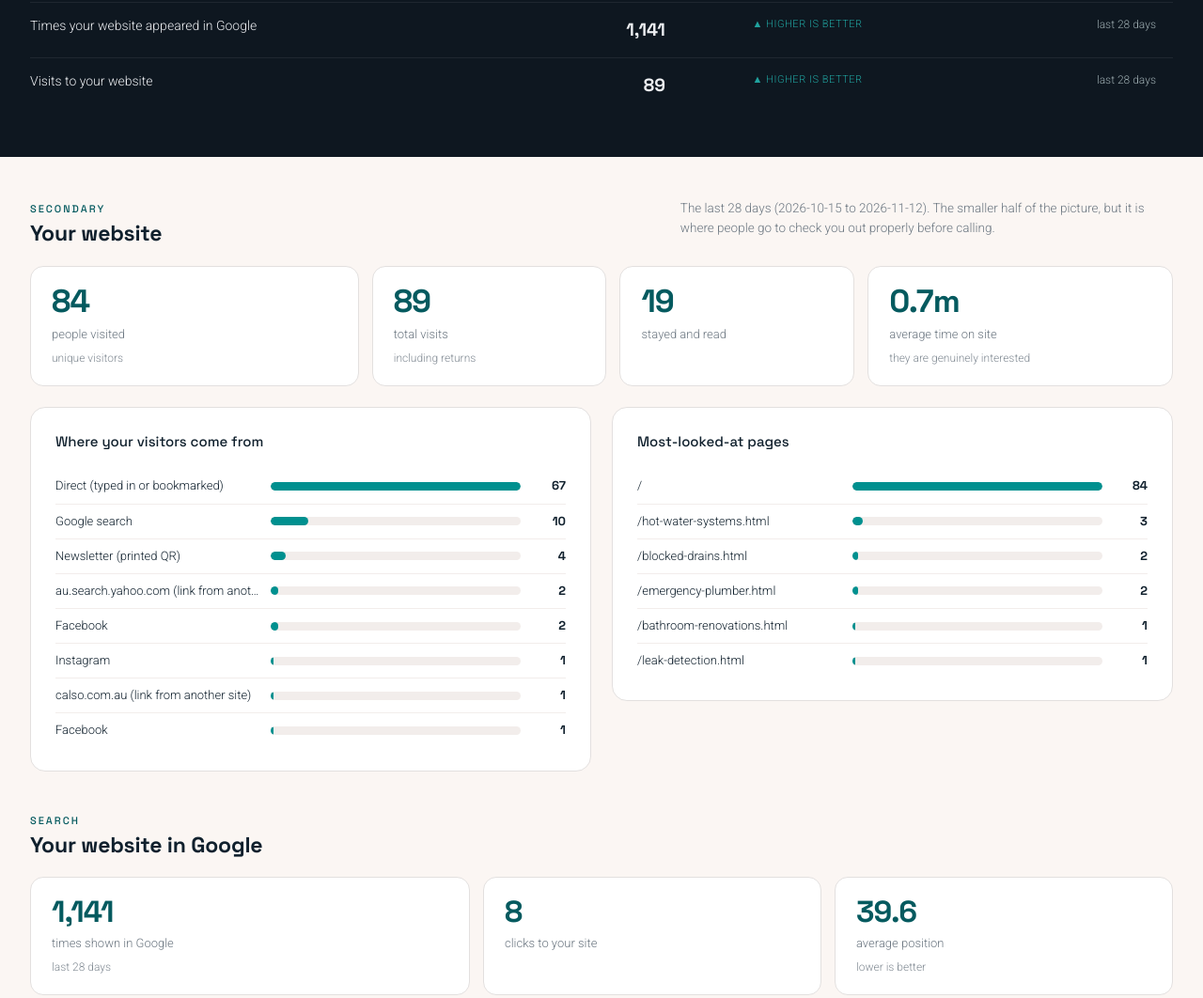
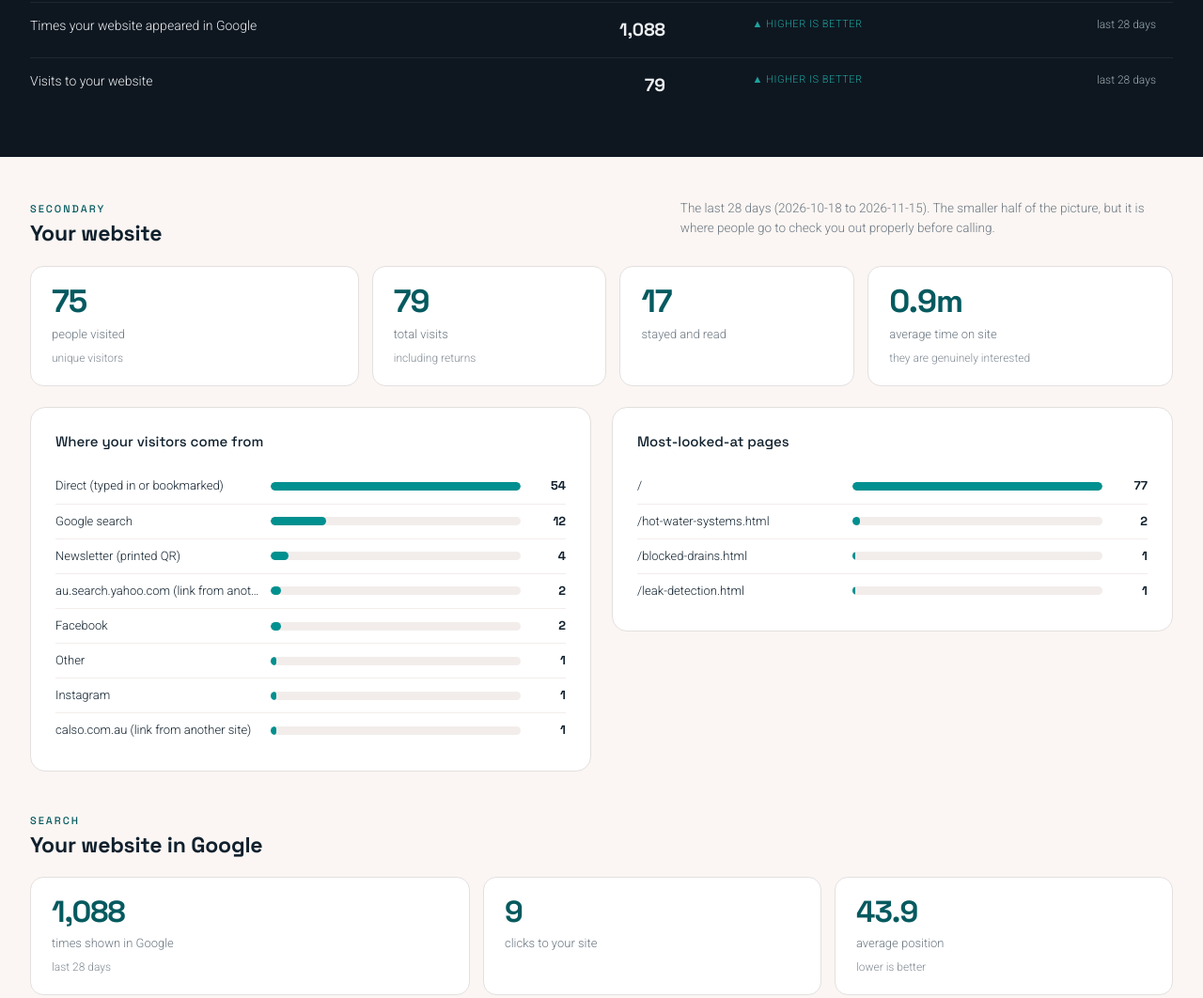
Before and after one commit to ferrisbueller92/coastal-ways-plumbing, a plain HTML site: page analytics/index.html in a window 1280 px wide. Shown: the part 3256-4318 px from the top of the page at 94% size. Drawn offline with Linux system fonts and the light colour scheme.

Commit message:
cos: refresh CWP website analytics

```diff
--- a/analytics/index.html
+++ b/analytics/index.html
@@ -277,24 +277,24 @@ footer b{color:var(--brand-teal)}footer a{color:var(--brand-teal)}
   and six months we can put the new numbers beside them and see honestly whether what we did
   worked. If something we try does not move these, we will say so and change the plan rather than
   keep going.</p>
-  <table><tbody><tr><td>People who saw your Google listing</td><td class="bm-v">594</td><td class="bm-d up">&#9650; higher is better</td><td class="td-sub">6 months to Aug 2026</td></tr><tr><td>Phone calls from the listing</td><td class="bm-v">13</td><td class="bm-d up">&#9650; higher is better</td><td class="td-sub">same period</td></tr><tr><td>Website clicks from the listing</td><td class="bm-v">20</td><td class="bm-d up">&#9650; higher is better</td><td class="td-sub">same period</td></tr><tr><td>Direction requests</td><td class="bm-v">107</td><td class="bm-d down">&#9660; lower is better</td><td class="td-sub">the one number we want to see fall</td></tr><tr><td>Search terms your listing appears for</td><td class="bm-v">&lt;50 distinct terms</td><td class="bm-d up">&#9650; higher is better</td><td class="td-sub">we want this to rise</td></tr><tr><td>Google reviews</td><td class="bm-v">6 at 5.0★</td><td class="bm-d up">&#9650; higher is better</td><td class="td-sub">as at 19 Aug 2026</td></tr><tr><td>Times your website appeared in Google</td><td class="bm-v">1,141</td><td class="bm-d up">&#9650; higher is better</td><td class="td-sub">last 28 days</td></tr><tr><td>Visits to your website</td><td class="bm-v">89</td><td class="bm-d up">&#9650; higher is better</td><td class="td-sub">last 28 days</td></tr></tbody></table>
+  <table><tbody><tr><td>People who saw your Google listing</td><td class="bm-v">594</td><td class="bm-d up">&#9650; higher is better</td><td class="td-sub">6 months to Aug 2026</td></tr><tr><td>Phone calls from the listing</td><td class="bm-v">13</td><td class="bm-d up">&#9650; higher is better</td><td class="td-sub">same period</td></tr><tr><td>Website clicks from the listing</td><td class="bm-v">20</td><td class="bm-d up">&#9650; higher is better</td><td class="td-sub">same period</td></tr><tr><td>Direction requests</td><td class="bm-v">107</td><td class="bm-d down">&#9660; lower is better</td><td class="td-sub">the one number we want to see fall</td></tr><tr><td>Search terms your listing appears for</td><td class="bm-v">&lt;50 distinct terms</td><td class="bm-d up">&#9650; higher is better</td><td class="td-sub">we want this to rise</td></tr><tr><td>Google reviews</td><td class="bm-v">6 at 5.0★</td><td class="bm-d up">&#9650; higher is better</td><td class="td-sub">as at 19 Aug 2026</td></tr><tr><td>Times your website appeared in Google</td><td class="bm-v">1,088</td><td class="bm-d up">&#9650; higher is better</td><td class="td-sub">last 28 days</td></tr><tr><td>Visits to your website</td><td class="bm-v">79</td><td class="bm-d up">&#9650; higher is better</td><td class="td-sub">last 28 days</td></tr></tbody></table>
 </div></div>
 
 <div class="wrap">
   <div class="sec">
     <div class="sec-h"><div><div class="eyebrow">Secondary</div><h2>Your website</h2></div>
-      <p class="sub" style="margin:0">The last 28 days (2026-10-15 to 2026-11-12). The smaller half of the
+      <p class="sub" style="margin:0">The last 28 days (2026-10-18 to 2026-11-15). The smaller half of the
       picture, but it is where people go to check you out properly before calling.</p></div>
-    <div class="wtiles"><div class="ht "><div class="ht-n">84</div><div class="ht-l">people visited</div><div class="ht-note">unique visitors</div></div><div class="ht "><div class="ht-n">89</div><div class="ht-l">total visits</div><div class="ht-note">including returns</div></div><div class="ht "><div class="ht-n">19</div><div class="ht-l">stayed and read</div></div><div class="ht "><div class="ht-n">0.7m</div><div class="ht-l">average time on site</div><div class="ht-note">they are genuinely interested</div></div></div>
+    <div class="wtiles"><div class="ht "><div class="ht-n">75</div><div class="ht-l">people visited</div><div class="ht-note">unique visitors</div></div><div class="ht "><div class="ht-n">79</div><div class="ht-l">total visits</div><div class="ht-note">including returns</div></div><div class="ht "><div class="ht-n">17</div><div class="ht-l">stayed and read</div></div><div class="ht "><div class="ht-n">0.9m</div><div class="ht-l">average time on site</div><div class="ht-note">they are genuinely interested</div></div></div>
     <div class="r3" style="margin-top:22px">
-      <div class="panel"><div class="panel-h"><h3>Where your visitors come from</h3></div><div class="mini"><span class="mini-l">Direct (typed in or bookmarked)</span><span class="mini-track"><i style="width:100%"></i></span><span class="mini-v">67</span></div><div class="mini"><span class="mini-l">Google search</span><span class="mini-track"><i style="width:15%"></i></span><span class="mini-v">10</span></div><div class="mini"><span class="mini-l">Newsletter (printed QR)</span><span class="mini-track"><i style="width:6%"></i></span><span class="mini-v">4</span></div><div class="mini"><span class="mini-l">au.search.yahoo.com (link from another site)</span><span class="mini-track"><i style="width:3%"></i></span><span class="mini-v">2</span></div><div class="mini"><span class="mini-l">Facebook</span><span class="mini-track"><i style="width:3%"></i></span><span class="mini-v">2</span></div><div class="mini"><span class="mini-l">Instagram</span><span class="mini-track"><i style="width:1%"></i></span><span class="mini-v">1</span></div><div class="mini"><span class="mini-l">calso.com.au (link from another site)</span><span class="mini-track"><i style="width:1%"></i></span><span class="mini-v">1</span></div><div class="mini"><span class="mini-l">Facebook</span><span class="mini-track"><i style="width:1%"></i></span><span class="mini-v">1</span></div></div>
-      <div class="panel"><div class="panel-h"><h3>Most-looked-at pages</h3></div><div class="mini"><span class="mini-l">/</span><span class="mini-track"><i style="width:100%"></i></span><span class="mini-v">84</span></div><div class="mini"><span class="mini-l">/hot-water-systems.html</span><span class="mini-track"><i style="width:4%"></i></span><span class="mini-v">3</span></div><div class="mini"><span class="mini-l">/blocked-drains.html</span><span class="mini-track"><i style="width:2%"></i></span><span class="mini-v">2</span></div><div class="mini"><span class="mini-l">/emergency-plumber.html</span><span class="mini-track"><i style="width:2%"></i></span><span class="mini-v">2</span></div><div class="mini"><span class="mini-l">/bathroom-renovations.html</span><span class="mini-track"><i style="width:1%"></i></span><span class="mini-v">1</span></div><div class="mini"><span class="mini-l">/leak-detection.html</span><span class="mini-track"><i style="width:1%"></i></span><span class="mini-v">1</span></div></div>
+      <div class="panel"><div class="panel-h"><h3>Where your visitors come from</h3></div><div class="mini"><span class="mini-l">Direct (typed in or bookmarked)</span><span class="mini-track"><i style="width:100%"></i></span><span class="mini-v">54</span></div><div class="mini"><span class="mini-l">Google search</span><span class="mini-track"><i style="width:22%"></i></span><span class="mini-v">12</span></div><div class="mini"><span class="mini-l">Newsletter (printed QR)</span><span class="mini-track"><i style="width:7%"></i></span><span class="mini-v">4</span></div><div class="mini"><span class="mini-l">au.search.yahoo.com (link from another site)</span><span class="mini-track"><i style="width:4%"></i></span><span class="mini-v">2</span></div><div class="mini"><span class="mini-l">Facebook</span><span class="mini-track"><i style="width:4%"></i></span><span class="mini-v">2</span></div><div class="mini"><span class="mini-l">Other</span><span class="mini-track"><i style="width:2%"></i></span><span class="mini-v">1</span></div><div class="mini"><span class="mini-l">Instagram</span><span class="mini-track"><i style="width:2%"></i></span><span class="mini-v">1</span></div><div class="mini"><span class="mini-l">calso.com.au (link from another site)</span><span class="mini-track"><i style="width:2%"></i></span><span class="mini-v">1</span></div></div>
+      <div class="panel"><div class="panel-h"><h3>Most-looked-at pages</h3></div><div class="mini"><span class="mini-l">/</span><span class="mini-track"><i style="width:100%"></i></span><span class="mini-v">77</span></div><div class="mini"><span class="mini-l">/hot-water-systems.html</span><span class="mini-track"><i style="width:3%"></i></span><span class="mini-v">2</span></div><div class="mini"><span class="mini-l">/blocked-drains.html</span><span class="mini-track"><i style="width:1%"></i></span><span class="mini-v">1</span></div><div class="mini"><span class="mini-l">/leak-detection.html</span><span class="mini-track"><i style="width:1%"></i></span><span class="mini-v">1</span></div></div>
     </div>
   </div>
 
   <div class="sec">
     <div class="sec-h"><div><div class="eyebrow">Search</div><h2>Your website in Google</h2></div></div>
-    <div class="stiles"><div class="ht "><div class="ht-n">1,141</div><div class="ht-l">times shown in Google</div><div class="ht-note">last 28 days</div></div><div class="ht "><div class="ht-n">8</div><div class="ht-l">clicks to your site</div></div><div class="ht "><div class="ht-n">39.6</div><div class="ht-l">average position</div><div class="ht-note">lower is better</div></div></div>
+    <div class="stiles"><div class="ht "><div class="ht-n">1,088</div><div class="ht-l">times shown in Google</div><div class="ht-note">last 28 days</div></div><div class="ht "><div class="ht-n">9</div><div class="ht-l">clicks to your site</div></div><div class="ht "><div class="ht-n">43.9</div><div class="ht-l">average position</div><div class="ht-note">lower is better</div></div></div>
     <div class="panel" style="margin-top:22px"><div class="panel-h"><h3>Your newsletter ad</h3>
       <p class="sub">The QR code on the printed ad is tracked separately.</p></div><div class="mini"><span class="mini-l">local_monthly · Newsletter (printed QR)</span><span class="mini-track"><i style="width:100%"></i></span><span class="mini-v">4</span></div></div>
   </div>
@@ -306,6 +306,6 @@ footer b{color:var(--brand-teal)}footer a{color:var(--brand-teal)}
     <ul><li>Enquiries through the website. The contact form is not yet wired to report submissions.</li><li>Click-to-call on the website. Taps on your phone number are not currently counted.</li><li>Which jobs came from where. Nothing joins a Google call to a quote or an invoice yet.</li><li>Cost per call and cost per job. These only exist once ads are running.</li></ul>
   </div>
 
-  <footer>Prepared &amp; maintained by <b>Just Sorted</b> &middot; updated 13 November 2026 &middot;
+  <footer>Prepared &amp; maintained by <b>Just Sorted</b> &middot; updated 16 November 2026 &middot;
   refreshes automatically &middot; <a href="/strategy/">your growth plan</a></footer>
 </div></body></html>
```
